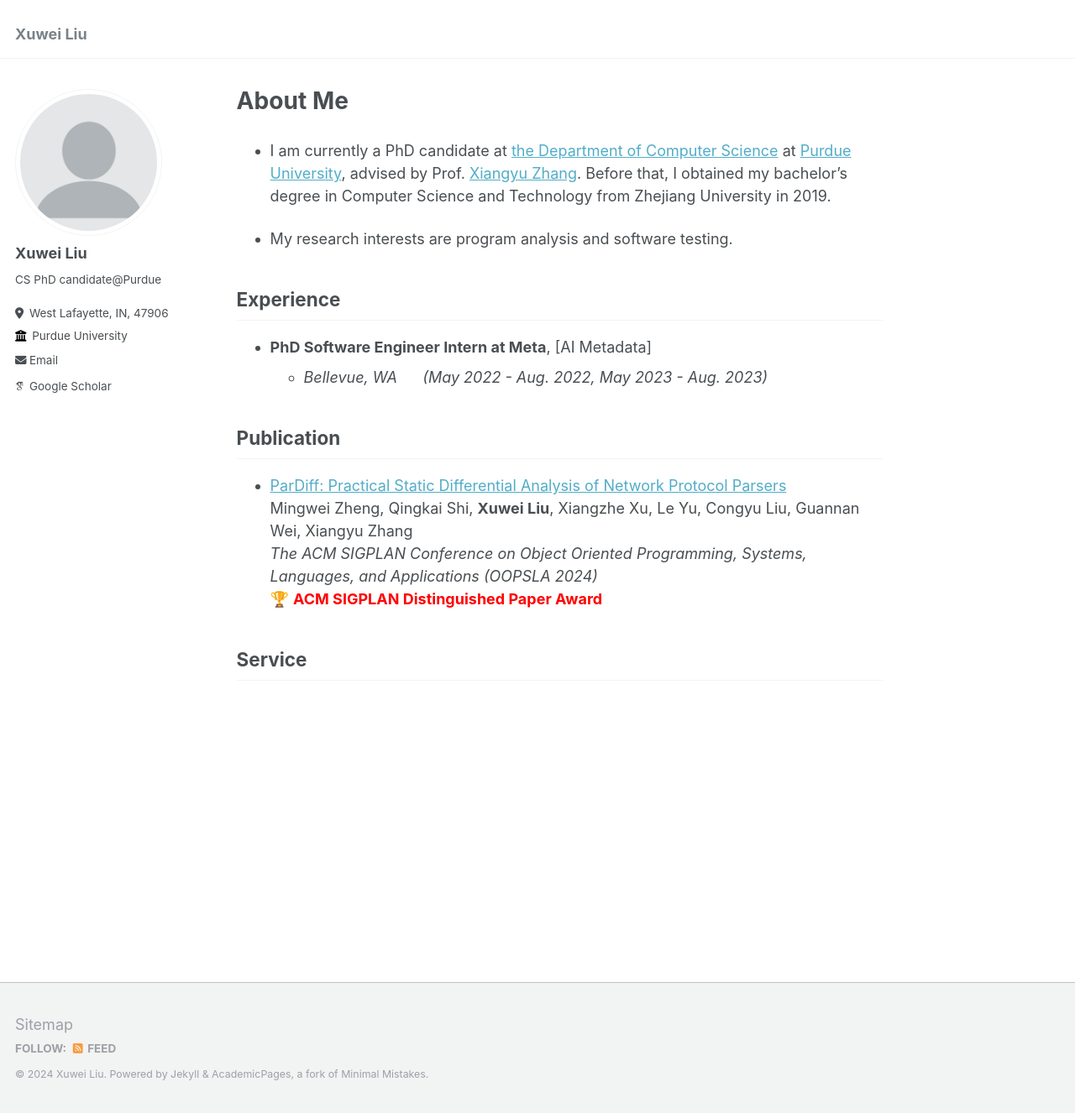
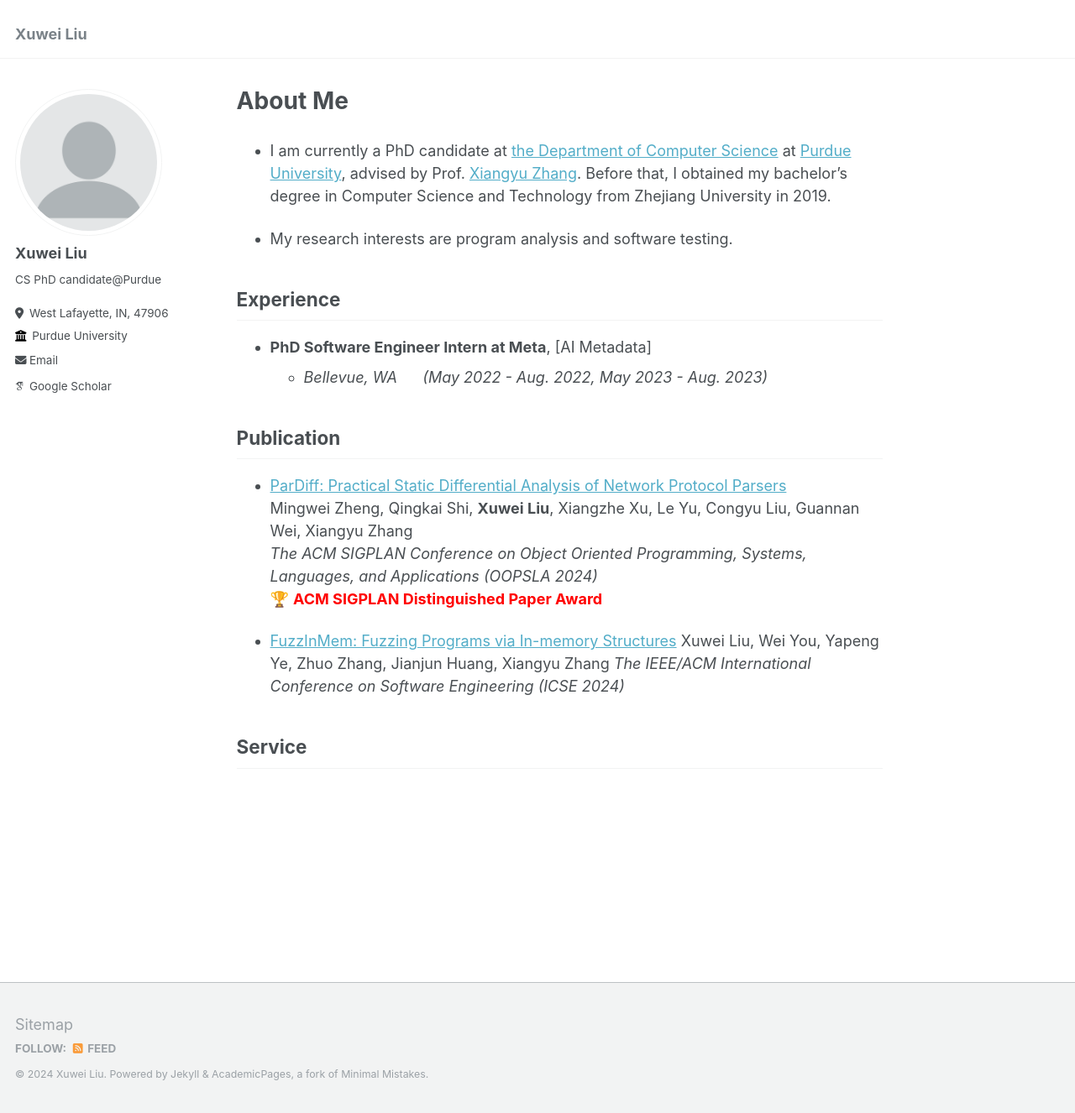
Before and after one commit to shellwayxw/shellwayxw.github.io, a Jekyll site: the page built from _pages/about.md, in a window 1280 px wide and 1326 px high. Shown: the whole window at 84% size. Built offline with Jekyll 4.4.1, drawn with Linux system fonts in a browser that asks for light colours; some web fonts are replaced.

Commit message:
Update about.md

```diff
--- a/_pages/about.md
+++ b/_pages/about.md
@@ -24,4 +24,8 @@ redirect_from:
   _The ACM SIGPLAN Conference on Object Oriented Programming, Systems, Languages, and Applications (OOPSLA 2024)_
  🏆 <span style="color: red;">**ACM SIGPLAN Distinguished Paper Award**</span>
 
+- [FuzzInMem: Fuzzing Programs via In-memory Structures](https://dl.acm.org/doi/pdf/10.1145/3597503.3639172)
+  Xuwei Liu, Wei You, Yapeng Ye, Zhuo Zhang, Jianjun Huang, Xiangyu Zhang
+  _The IEEE/ACM International Conference on Software Engineering (ICSE 2024)_
+
 ## Service
```
